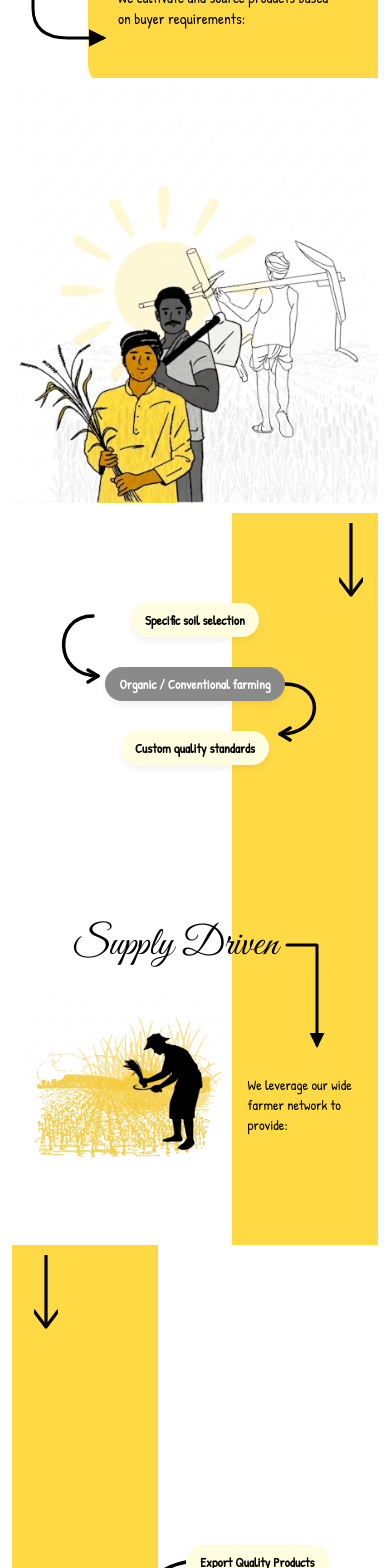
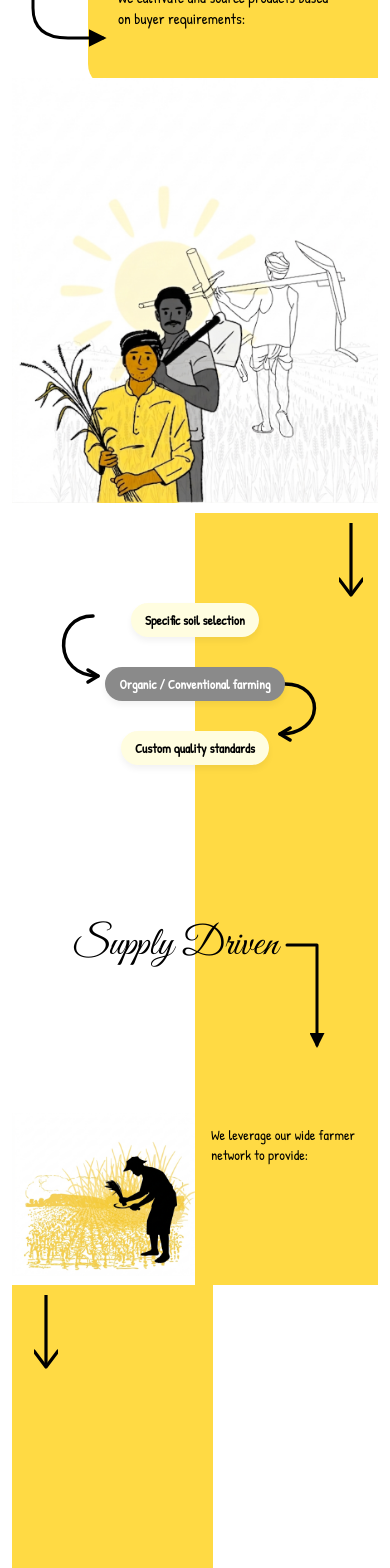
Before and after one commit to Rishidevlx/agri-about, a React (Vite) app: page / in a window 390 px wide. Shown: the part 1559-3127 px from the top of the page. Built offline with nearby package versions, Linux system fonts and the light colour scheme.

Commit message:
mobile 80%

```diff
--- a/src/components/HowWeWork.tsx
+++ b/src/components/HowWeWork.tsx
@@ -39,7 +39,7 @@ const HowWeWork: React.FC = () => {
       {isMobile ? (
         <div style={{ position: 'relative', overflowX: 'hidden' }}>
 
-          <div style={{ padding: '0 16px', position: 'relative', zIndex: 10, background: `linear-gradient(to right, #ffffff 65%, ${YELLOW} 65%)` }}>
+          <div style={{ padding: '0 16px', position: 'relative', zIndex: 10, background: `linear-gradient(to right, #ffffff 50%, ${YELLOW} 50%)` }}>
             <h3 style={{
               fontFamily: SCRIPT, fontSize: '52px', fontWeight: 400,
               color: '#000', lineHeight: '1',
@@ -78,7 +78,7 @@ const HowWeWork: React.FC = () => {
 
           {/* Steps Block - Split continues */}
           <div style={{
-            background: `linear-gradient(to right, #ffffff 60%, ${YELLOW} 60%)`,
+            background: `linear-gradient(to right, #ffffff 50%, ${YELLOW} 50%)`,
             padding: '10px 0 60px',
             position: 'relative'
           }}>
--- a/src/components/SupplyDriven.tsx
+++ b/src/components/SupplyDriven.tsx
@@ -24,10 +24,10 @@ const SupplyDriven: React.FC = () => {
         /* ─ MOBILE: Expanded Yellow Architecture ─ */
         <div style={{ position: 'relative', overflowX: 'hidden' }}>
 
-          {/* Section 1: Header (60/40 Split) */}
+          {/* Section 1: Header (50/50 Split) */}
           <div style={{
             padding: '100px 0 20px',
-            background: `linear-gradient(to right, #ffffff 60%, ${YELLOW} 40%)`, // Fixed gradient syntax
+            background: `linear-gradient(to right, #ffffff 50%, ${YELLOW} 50%)`, // Fixed gradient syntax
             minHeight: '160px',
             position: 'relative',
             display: 'flex',
@@ -51,15 +51,15 @@ const SupplyDriven: React.FC = () => {
             </svg>
           </div>
 
-          {/* Section 2: Image (Left 60%) / Text (Right 40%) */}
-          <div style={{ display: 'flex', minHeight: '340px', marginTop: '-80px', position: 'relative', zIndex: 5 }}>
-            {/* Left 60% - White with Image */}
-            <div style={{ flex: '0 0 60%', backgroundColor: '#fff', display: 'flex', alignItems: 'center', justifyContent: 'center', padding: '10px' }}>
-              <img src={hww2} alt="Farmer" style={{ width: '100%', height: 'auto', objectFit: 'contain' }} />
+          {/* Section 2: Image (Left 50%) / Text (Right 50%) */}
+          <div style={{ display: 'flex', minHeight: '340px', marginTop: '-40px', position: 'relative', zIndex: 5 }}>
+            {/* Left 50% - White with Image */}
+            <div style={{ flex: '0 0 50%', backgroundColor: '#fff', display: 'flex', alignItems: 'center', justifyContent: 'center', padding: '0', overflow: 'visible' }}>
+              <img src={hww2} alt="Farmer" style={{ width: '125%', height: 'auto', objectFit: 'contain', transform: 'translateY(80px)', zIndex: 10 }} />
             </div>
-            {/* Right 40% - Yellow with Text */}
+            {/* Right 50% - Yellow with Text */}
             <div style={{
-              flex: '0 0 40%',
+              flex: '0 0 50%',
               backgroundColor: YELLOW,
               padding: '100px 16px 40px',
               display: 'flex',
@@ -110,9 +110,9 @@ const SupplyDriven: React.FC = () => {
 
       {/* ══ STEPS BLOCK ══ */}
       {isMobile ? (
-        /* ─ MOBILE: Staggered Split (Yellow Left 40% / White Right 60%) ─ */
+        /* ─ MOBILE: Symmetrical Split (Yellow Left 50% / White Right 50%) ─ */
         <div style={{
-          background: `linear-gradient(to right, ${YELLOW} 40%, #ffffff 40%)`,
+          background: `linear-gradient(to right, ${YELLOW} 55%, #ffffff 50%)`,
           padding: '20px 0 64px',
           position: 'relative',
           overflowX: 'hidden'
@@ -127,33 +127,35 @@ const SupplyDriven: React.FC = () => {
 
           <div style={{ display: 'flex', flexDirection: 'column', alignItems: 'center', gap: '28px', padding: '0 16px', marginTop: '0' }}>
 
-            {/* Pill 1 - Shifted to the RIGHT (White side) */}
-            <div style={{ width: '100%', display: 'flex', justifyContent: 'flex-end', paddingRight: '10%' }}>
+            {/* Pill 1 - Centered on the 50/50 split line */}
+            <div style={{ width: '100%', display: 'flex', justifyContent: 'center' }}>
               <div style={{ position: 'relative', display: 'inline-block' }}>
                 <MobilePill bg="#FFFDE0" color="#000">Export Quality Products</MobilePill>
-                {/* Arrow from Pill 1 to Pill 2 */}
-                <svg width="60" height="80" style={{ position: 'absolute', right: '100%', top: '50%', overflow: 'visible', zIndex: 1 }}>
-                  <path d="M 60 0 C 10 10, 10 50, 75 60" stroke="#000" strokeWidth="3.5" fill="none" strokeLinecap="round" strokeLinejoin="round"/>
-                  <path d="M 63 52 L 75 60 L 63 68" stroke="#000" strokeWidth="3.5" strokeLinecap="round" strokeLinejoin="round" fill="none"/>
+                {/* Curved Arrow 1: Left */}
+                <svg width="40" height="60" style={{ position: 'absolute', right: '110%', top: '40%', overflow: 'visible', zIndex: 1 }}>
+                  <path d="M 40 0 C 0 0, 0 60, 45 60" stroke="#000" strokeWidth="3.5" fill="none" strokeLinecap="round" strokeLinejoin="round"/>
+                  <path d="M 35 54 L 45 60 L 35 66" stroke="#000" strokeWidth="3.5" strokeLinecap="round" strokeLinejoin="round" fill="none"/>
                 </svg>
               </div>
             </div>
 
-            {/* Pill 2 - Shifted slightly LEFT but still touching white area */}
-            <div style={{ width: '100%', display: 'flex', justifyContent: 'flex-end', paddingRight: '20%' }}>
+            {/* Pill 2 - Centered */}
+            <div style={{ width: '100%', display: 'flex', justifyContent: 'center' }}>
               <div style={{ position: 'relative', display: 'inline-block' }}>
                 <MobilePill bg="#8A8A8A" color="#fff">Competitive pricing</MobilePill>
-                {/* Arrow from Pill 2 to Pill 3 */}
-                <svg width="60" height="80" style={{ position: 'absolute', left: '100%', top: '50%', overflow: 'visible', zIndex: 1 }}>
-                  <path d="M 0 0 C 50 10, 50 50, -15 60" stroke="#000" strokeWidth="3.5" fill="none" strokeLinecap="round" strokeLinejoin="round"/>
-                  <path d="M -3 52 L -15 60 L -3 68" stroke="#000" strokeWidth="3.5" strokeLinecap="round" strokeLinejoin="round" fill="none"/>
+                {/* Curved Arrow 2: Right */}
+                <svg width="40" height="60" style={{ position: 'absolute', left: '100%', top: '50%', overflow: 'visible', zIndex: 1 }}>
+                  <path d="M 0 0 C 40 0, 40 50, -5 50" stroke="#000" strokeWidth="3.5" fill="none" strokeLinecap="round" strokeLinejoin="round"/>
+                  <path d="M 5 44 L -5 50 L 5 56" stroke="#000" strokeWidth="3.5" strokeLinecap="round" strokeLinejoin="round" fill="none"/>
                 </svg>
               </div>
             </div>
 
-            {/* Pill 3 - Shifted to the RIGHT */}
-            <div style={{ width: '100%', display: 'flex', justifyContent: 'flex-end', paddingRight: '10%' }}>
-              <MobilePill bg="#FFFDE0" color="#000">Faster turnaround</MobilePill>
+            {/* Pill 3 - Centered */}
+            <div style={{ width: '100%', display: 'flex', justifyContent: 'center' }}>
+              <div style={{ position: 'relative', display: 'inline-block' }}>
+                <MobilePill bg="#FFFDE0" color="#000">Faster turnaround</MobilePill>
+              </div>
             </div>
           </div>
         </div>
```
